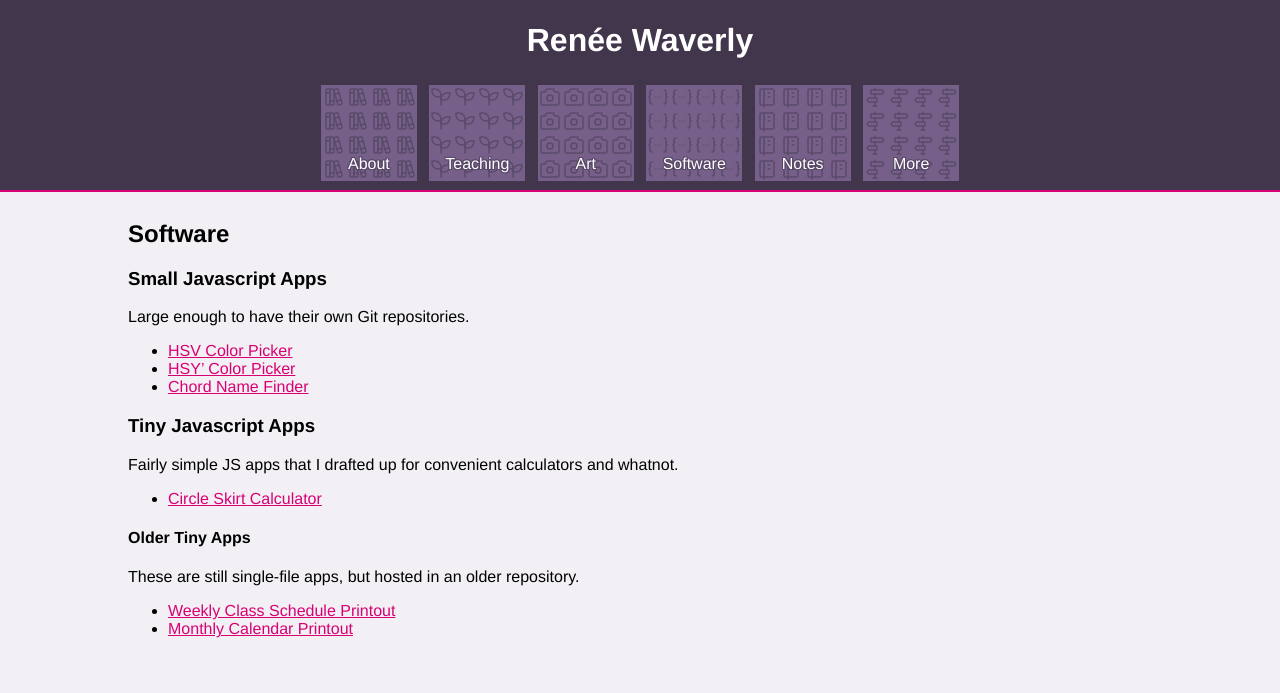
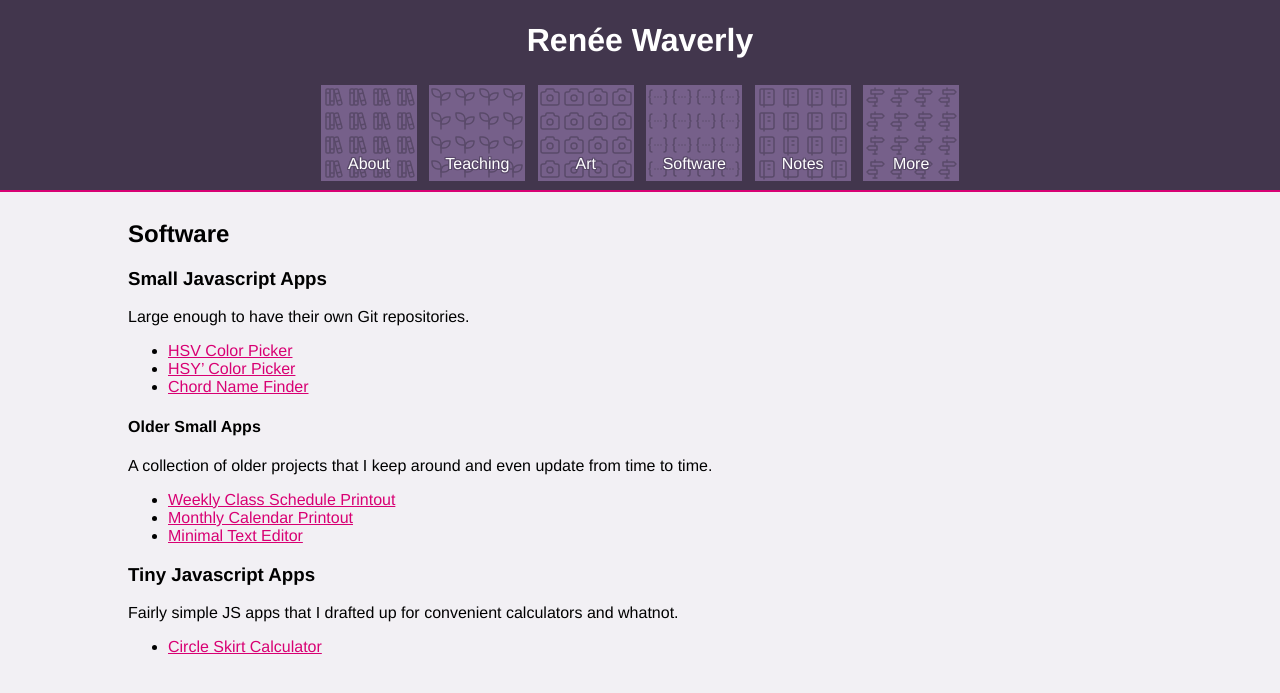
Before and after one commit to reneeverly/reneeverly.github.io, a Jekyll site: the page built from tiny-apps/index.md, in a window 1280 px wide. Shown: the top 693 px of the page. Built offline with Jekyll 4.4.1, drawn with Linux system fonts in a browser that asks for light colours.

Commit message:
Rearranged js app list

```diff
--- a/tiny-apps/index.md
+++ b/tiny-apps/index.md
@@ -12,15 +12,17 @@ Large enough to have their own Git repositories.
 * [HSY' Color Picker](https://reneeverly.com/HSYp-color-picker/)
 * [Chord Name Finder](https://reneeverly.com/chord-name-finder/)
 
+
+#### Older Small Apps
+
+A collection of older projects that I keep around and even update from time to time.
+
+* [Weekly Class Schedule Printout](https://reneeverly.com/nawibo-blog/misc/scheduler/)
+* [Monthly Calendar Printout](https://reneeverly.com/nawibo-blog/misc/calendar/)
+* [Minimal Text Editor](https://reneeverly.com/nawibo-blog/misc/writer2/)
+
 ### Tiny Javascript Apps
 
 Fairly simple JS apps that I drafted up for convenient calculators and whatnot.
 
 {% include list_subpages.md %}
-
-#### Older Tiny Apps
-
-These are still single-file apps, but hosted in an older repository.
-
-* [Weekly Class Schedule Printout](https://reneeverly.com/nawibo-blog/misc/scheduler/)
-* [Monthly Calendar Printout](https://reneeverly.com/nawibo-blog/misc/calendar/)
```
